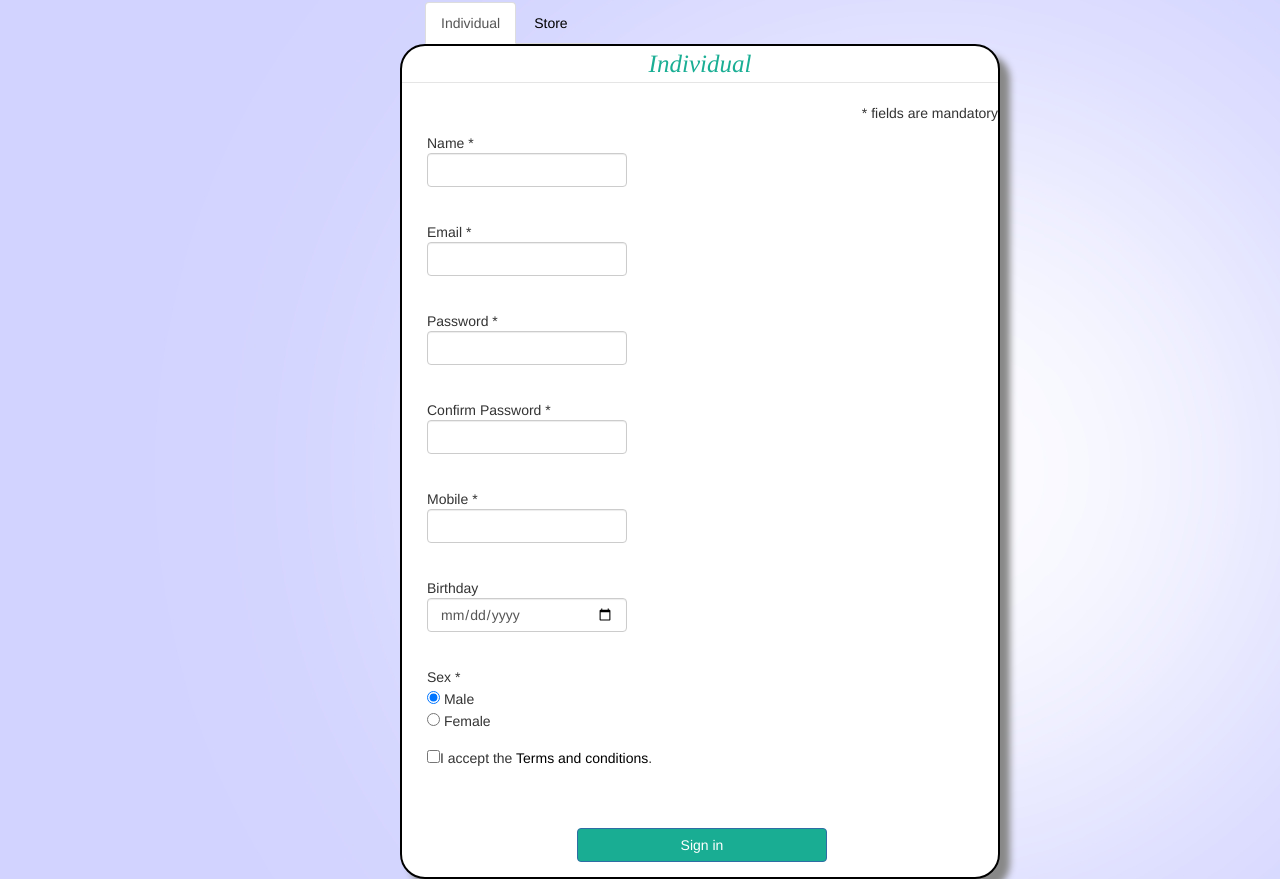
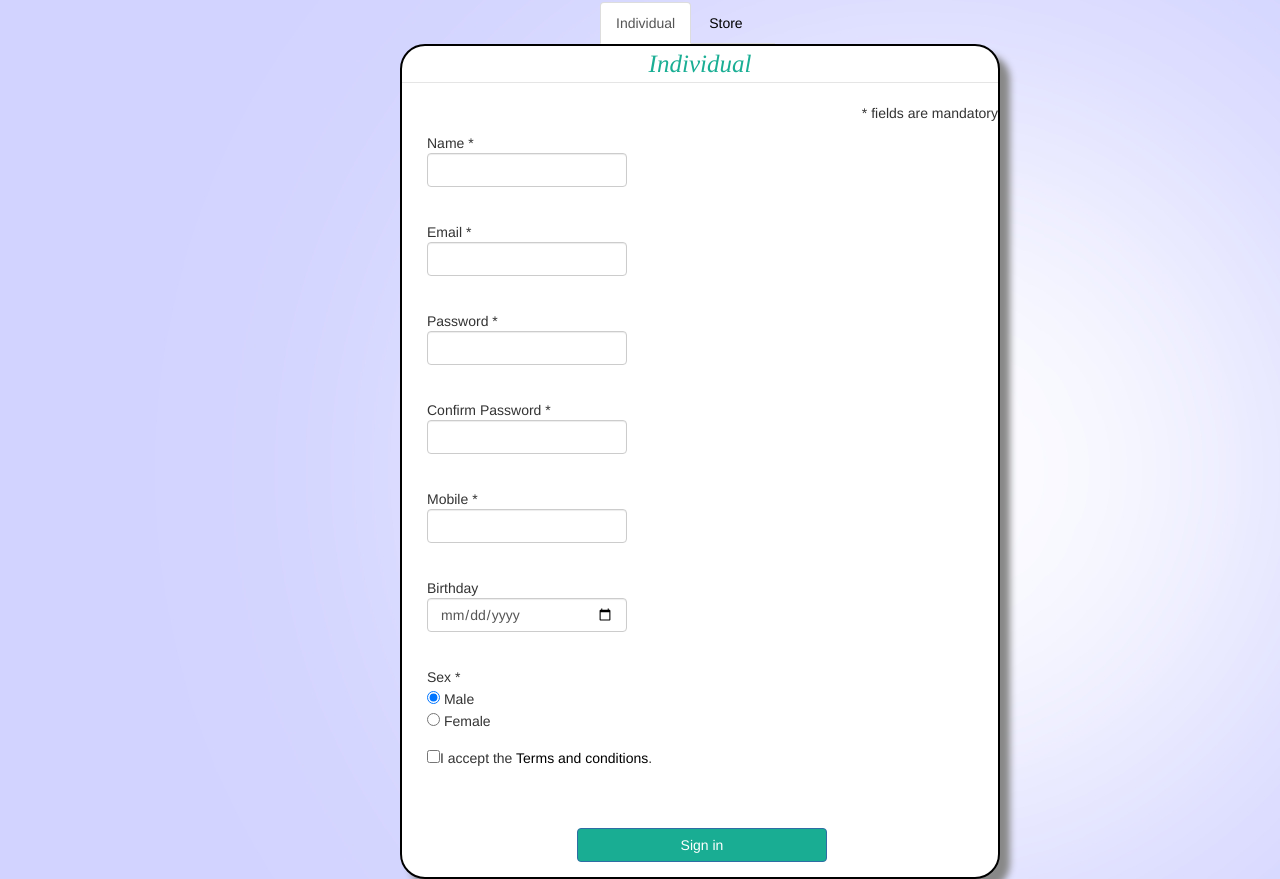
Before and after one commit to AbhimanyuDatta/ECom, a plain HTML site: page join.html in a window 1280 px wide. Shown: the part 68-947 px from the top of the page. Drawn offline with nearby package versions, Linux system fonts and the light colour scheme.

Commit message:
some changes in join page

```diff
--- a/join.html
+++ b/join.html
@@ -77,7 +77,7 @@
 			</div>
 		</nav>
 		<!--Join Options-->
-		<ul class="nav nav-tabs" style = "margin-left: 425px; width: 175px;color: black">
+		<ul class="nav nav-tabs" style = "margin-left: 600px; width: 175px;color: black">
 			<li class="active"><a data-toggle="tab" href="#indi">Individual</a></li>
 			<li><a data-toggle="tab" href="#store">Store</a></li>
 		</ul>
```
